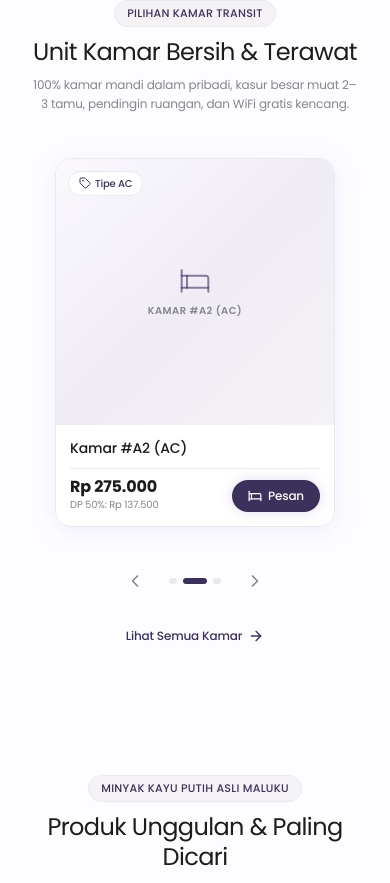
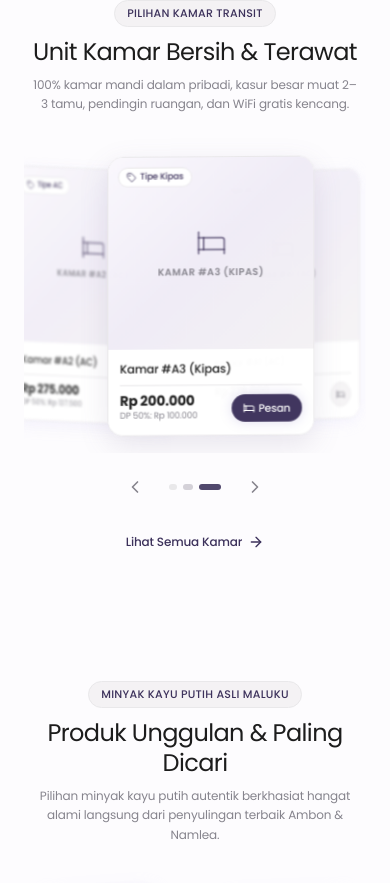
Before and after one commit to ilsetiawan1/penginapan-annisa, a Next.js app in the folder apps/web/: page / in a window 390 px wide. Shown: the part 860-1743 px from the top of the page. Built offline with nearby package versions, Linux system fonts and the light colour scheme; no server answers.

Commit message:
feat(home): improve rooms mobile carousel peek, 3s autoplay, and subtle side blur

```diff
--- a/apps/web/src/components/ui/skewed-carousel.tsx
+++ b/apps/web/src/components/ui/skewed-carousel.tsx
@@ -18,14 +18,22 @@ export type SkewedCarouselProps<T extends SkewedCarouselItem = SkewedCarouselIte
   defaultIndex?: number;
   /** lebar kartu tengah (px) */
   cardWidth?: number;
+  /** lebar kartu tengah di layar mobile (<640px) */
+  mobileCardWidth?: number;
   /** rasio tinggi / lebar kartu */
   aspect?: number;
   /** jarak antar kartu (px), default = cardWidth * 1.05 */
   step?: number;
+  /** jarak antar kartu di layar mobile (<640px) */
+  mobileStep?: number;
   /** besar kemiringan kartu samping (derajat) */
   skew?: number;
+  /** besar kemiringan kartu samping di mobile */
+  mobileSkew?: number;
   /** lebar kartu samping relatif ke kartu tengah (0-1) */
   sideScale?: number;
+  /** lebar kartu samping di mobile */
+  mobileSideScale?: number;
   /** putar balik dari akhir ke awal */
   loop?: boolean;
   /** autoplay dalam ms (0 = mati) */
@@ -40,10 +48,14 @@ export function SkewedCarousel<T extends SkewedCarouselItem = SkewedCarouselItem
   items,
   defaultIndex = 0,
   cardWidth = 280,
+  mobileCardWidth = 220,
   aspect = 1.25,
   step,
+  mobileStep = 120,
   skew = 5,
+  mobileSkew = 3,
   sideScale = 0.65,
+  mobileSideScale = 0.72,
   loop = true,
   autoPlay = 0,
   onChange,
@@ -56,10 +68,22 @@ export function SkewedCarousel<T extends SkewedCarouselItem = SkewedCarouselItem
     Math.min(Math.max(defaultIndex, 0), Math.max(n - 1, 0)),
   );
   const [paused, setPaused] = React.useState(false);
+  const [isMobile, setIsMobile] = React.useState(false);
   const drag = React.useRef<{ x: number; moved: boolean } | null>(null);
 
-  const cardHeight = cardWidth * aspect;
-  const gap = step ?? cardWidth * 1.05;
+  React.useEffect(() => {
+    const mql = window.matchMedia("(max-width: 639px)");
+    setIsMobile(mql.matches);
+    const handler = (e: MediaQueryListEvent) => setIsMobile(e.matches);
+    mql.addEventListener("change", handler);
+    return () => mql.removeEventListener("change", handler);
+  }, []);
+
+  const currentCardWidth = isMobile ? mobileCardWidth : cardWidth;
+  const currentCardHeight = currentCardWidth * aspect;
+  const currentGap = isMobile ? mobileStep : (step ?? cardWidth * 1.05);
+  const currentSkew = isMobile ? mobileSkew : skew;
+  const currentSideScale = isMobile ? mobileSideScale : sideScale;
 
   const go = React.useCallback(
     (to: number) => {
@@ -145,7 +169,7 @@ export function SkewedCarousel<T extends SkewedCarouselItem = SkewedCarouselItem
     >
       <div
         className="relative mx-auto w-full overflow-hidden touch-pan-y"
-        style={{ height: cardHeight + 40 }}
+        style={{ height: currentCardHeight + (isMobile ? 32 : 40) }}
         onPointerDown={onPointerDown}
         onPointerUp={onPointerUp}
         onPointerCancel={() => {
@@ -158,9 +182,9 @@ export function SkewedCarousel<T extends SkewedCarouselItem = SkewedCarouselItem
           const isCenter = d === 0;
           const hidden = abs > 3;
 
-          const sx = isCenter ? 1 : sideScale;
-          const sy = isCenter ? 1 : Math.max(0.8, 0.95 - (abs - 1) * 0.05);
-          const skewY = isCenter ? 0 : -Math.sign(d) * skew;
+          const sx = isCenter ? 1 : currentSideScale;
+          const sy = isCenter ? 1 : isMobile ? 0.88 : Math.max(0.8, 0.95 - (abs - 1) * 0.05);
+          const skewY = isCenter ? 0 : -Math.sign(d) * currentSkew;
 
           return (
             <div
@@ -180,17 +204,21 @@ export function SkewedCarousel<T extends SkewedCarouselItem = SkewedCarouselItem
                 }
               }}
               tabIndex={isCenter ? 0 : -1}
-              className={`absolute top-1/2 left-1/2 cursor-pointer overflow-hidden rounded-2xl bg-white border border-[#e9e8ea] shadow-[0px_4px_20px_rgba(226,223,254,0.45)] transition-[transform,opacity] duration-700 motion-reduce:transition-none focus:outline-none focus-visible:ring-2 focus-visible:ring-[#3c315b] ${
+              className={`absolute top-1/2 left-1/2 cursor-pointer overflow-hidden rounded-2xl bg-white border border-[#e9e8ea] ${
+                isCenter
+                  ? "shadow-[0px_10px_32px_rgba(60,49,91,0.12)] blur-none"
+                  : "shadow-[0px_4px_16px_rgba(226,223,254,0.35)] blur-[1.5px]"
+              } transition-[transform,opacity,filter,box-shadow] duration-700 motion-reduce:transition-none focus:outline-none focus-visible:ring-2 focus-visible:ring-[#3c315b] ${
                 hidden ? "pointer-events-none" : ""
               }`}
               style={{
-                width: cardWidth,
-                height: cardHeight,
-                marginLeft: -cardWidth / 2,
-                marginTop: -cardHeight / 2,
+                width: currentCardWidth,
+                height: currentCardHeight,
+                marginLeft: -currentCardWidth / 2,
+                marginTop: -currentCardHeight / 2,
                 zIndex: 10 - abs,
                 opacity: hidden ? 0 : isCenter ? 1 : 0.85,
-                transform: `translateX(${d * gap}px) skewY(${skewY}deg) scale(${sx}, ${sy})`,
+                transform: `translateX(${d * currentGap}px) skewY(${skewY}deg) scale(${sx}, ${sy})`,
                 transitionTimingFunction: "cubic-bezier(0.25, 1.25, 0.35, 1)",
               }}
             >
--- a/apps/web/src/features/home/components/home-rooms-preview.tsx
+++ b/apps/web/src/features/home/components/home-rooms-preview.tsx
@@ -110,14 +110,19 @@ export function HomeRoomsPreview() {
       </div>
 
       {/* Skewed 3D Carousel Showcase */}
-      <div className="relative max-w-5xl mx-auto px-4">
+      <div className="relative max-w-5xl mx-auto px-2 sm:px-4">
         <SkewedCarousel<FeaturedRoom>
           items={rooms}
           cardWidth={280}
+          mobileCardWidth={215}
           aspect={1.32}
+          step={294}
+          mobileStep={118}
           skew={5}
+          mobileSkew={3}
           sideScale={0.65}
-          autoPlay={5000}
+          mobileSideScale={0.72}
+          autoPlay={3000}
           renderCard={(room, isCenter) => (
             <div className="h-full w-full flex flex-col justify-between bg-white text-left select-none">
               {/* Foto Kamar / Placeholder (Lebih Panjang & Dominan) */}
@@ -140,27 +145,27 @@ export function HomeRoomsPreview() {
                 )}
 
                 {/* Badge Tipe Kamar */}
-                <div className="absolute top-3 left-3 inline-flex items-center gap-1 px-2.5 py-1 rounded-full bg-white/95 backdrop-blur-md border border-[#e9e8ea] text-[#3c315b] text-[10px] font-medium shadow-xs">
-                  <Tag className="w-3 h-3 text-[#3c315b]" />
+                <div className="absolute top-2.5 left-2.5 sm:top-3 sm:left-3 inline-flex items-center gap-1 px-2 sm:px-2.5 py-0.5 sm:py-1 rounded-full bg-white/95 backdrop-blur-md border border-[#e9e8ea] text-[#3c315b] text-[9px] sm:text-[10px] font-medium shadow-xs">
+                  <Tag className="w-2.5 h-2.5 sm:w-3 sm:h-3 text-[#3c315b]" />
                   <span>{room.typeLabel}</span>
                 </div>
               </div>
 
               {/* Body Info (Tanpa Deskripsi Panjang) */}
-              <div className="p-3.5 sm:p-4 shrink-0 flex flex-col gap-2.5">
+              <div className="p-3 sm:p-4 shrink-0 flex flex-col gap-2 sm:gap-2.5">
                 <div>
-                  <h3 className="font-medium text-sm text-[#1c1c1c] leading-snug line-clamp-1">
+                  <h3 className="font-medium text-xs sm:text-sm text-[#1c1c1c] leading-snug line-clamp-1">
                     {room.name}
                   </h3>
                 </div>
 
                 {/* Baris Harga & Aksi WhatsApp */}
-                <div className="pt-2.5 border-t border-[#e9e8ea] flex items-center justify-between gap-2">
+                <div className="pt-2 sm:pt-2.5 border-t border-[#e9e8ea] flex items-center justify-between gap-1.5 sm:gap-2">
                   <div>
-                    <span className="text-base font-bold text-[#1c1c1c] leading-none block">
+                    <span className="text-sm sm:text-base font-bold text-[#1c1c1c] leading-none block">
                       {room.price}
                     </span>
-                    <span className="text-[10px] text-[#86848d] font-normal mt-0.5 block">
+                    <span className="text-[9px] sm:text-[10px] text-[#86848d] font-normal mt-0.5 block">
                       DP 50%: {room.dp}
                     </span>
                   </div>
@@ -168,7 +173,7 @@ export function HomeRoomsPreview() {
                   {isCenter ? (
                     <Button
                       asChild
-                      className="rounded-full bg-[#3c315b] hover:bg-[#2d2445] text-white font-medium text-xs h-8 px-4 gap-1.5 shadow-[0px_0px_12px_rgba(226,223,254,0.85)] cursor-pointer shrink-0 transition-all duration-200 hover:scale-105 active:scale-95"
+                      className="rounded-full bg-[#3c315b] hover:bg-[#2d2445] text-white font-medium text-[11px] sm:text-xs h-7 sm:h-8 px-3 sm:px-4 gap-1 sm:gap-1.5 shadow-[0px_0px_12px_rgba(226,223,254,0.85)] cursor-pointer shrink-0 transition-all duration-200 hover:scale-105 active:scale-95"
                     >
                       <a
                         href={getRoomBookingWhatsAppUrl({
@@ -179,13 +184,13 @@ export function HomeRoomsPreview() {
                         target="_blank"
                         rel="noreferrer"
                       >
-                        <Bed className="w-3.5 h-3.5" />
+                        <Bed className="w-3 h-3 sm:w-3.5 sm:h-3.5" />
                         <span>Pesan</span>
                       </a>
                     </Button>
                   ) : (
-                    <div className="w-8 h-8 rounded-full bg-[#f4f2f4] border border-[#e9e8ea] flex items-center justify-center text-[#86848d] shrink-0">
-                      <Bed className="w-3.5 h-3.5" />
+                    <div className="w-7 h-7 sm:w-8 sm:h-8 rounded-full bg-[#f4f2f4] border border-[#e9e8ea] flex items-center justify-center text-[#86848d] shrink-0">
+                      <Bed className="w-3 h-3 sm:w-3.5 sm:h-3.5" />
                     </div>
                   )}
                 </div>
```
